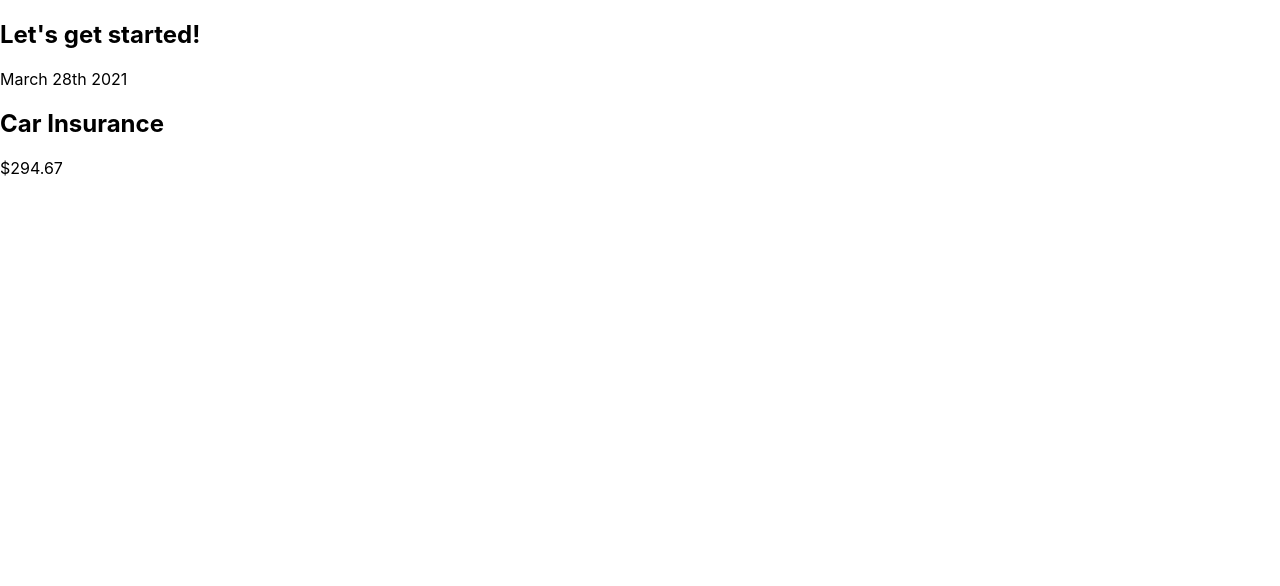
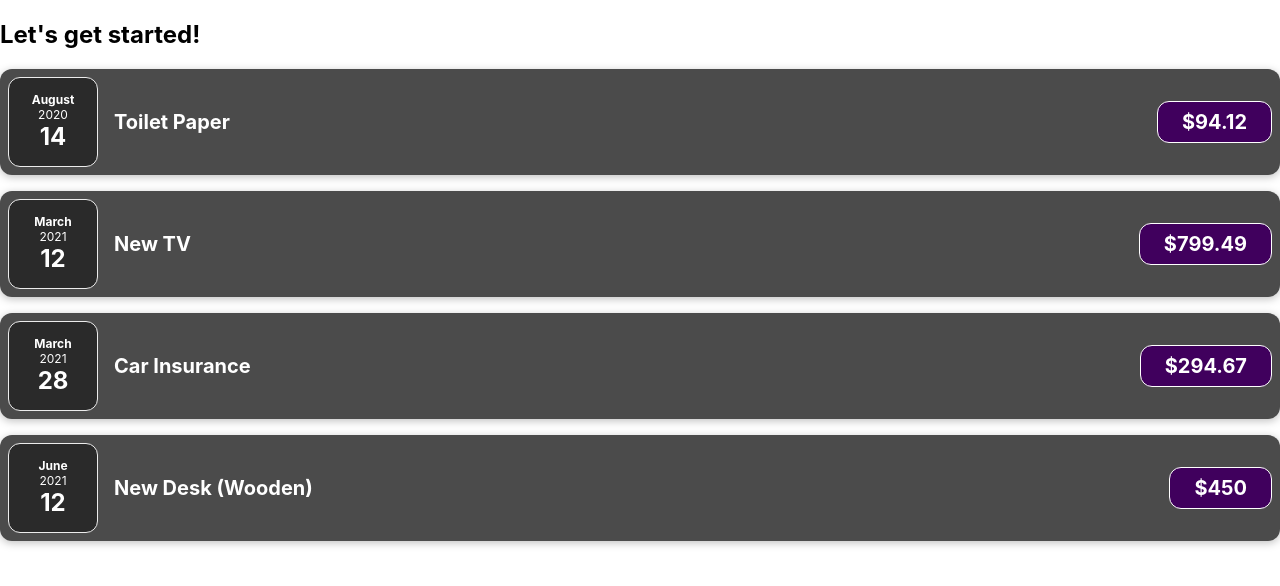
Before and after one commit to IAmJerryJ/Joidea_Intern, a React (Create React App) app in the folder react/react-complete-guide/: page / in a window 1280 px wide. Shown: the top 586 px of the page. Built offline with nearby package versions, Linux system fonts and the light colour scheme.

Commit message:
Updated react/Expense

```diff
--- a/react/react-complete-guide/src/App.js
+++ b/react/react-complete-guide/src/App.js
@@ -1,10 +1,51 @@
 import ExpenseItem from "./components/ExpenseItem";
 
 function App() {
+  const expenses = [
+    {
+      id: "e1",
+      title: "Toilet Paper",
+      amount: 94.12,
+      date: new Date(2020, 7, 14),
+    },
+    { id: "e2", title: "New TV", amount: 799.49, date: new Date(2021, 2, 12) },
+    {
+      id: "e3",
+      title: "Car Insurance",
+      amount: 294.67,
+      date: new Date(2021, 2, 28),
+    },
+    {
+      id: "e4",
+      title: "New Desk (Wooden)",
+      amount: 450,
+      date: new Date(2021, 5, 12),
+    },
+  ];
+
   return (
     <div>
       <h2>Let's get started!</h2>
-      <ExpenseItem></ExpenseItem>
+      <ExpenseItem
+        title={expenses[0].title}
+        amount={expenses[0].amount}
+        date={expenses[0].date}
+      />
+      <ExpenseItem
+        title={expenses[1].title}
+        amount={expenses[1].amount}
+        date={expenses[1].date}
+      />
+      <ExpenseItem
+        title={expenses[2].title}
+        amount={expenses[2].amount}
+        date={expenses[2].date}
+      />
+      <ExpenseItem
+        title={expenses[3].title}
+        amount={expenses[3].amount}
+        date={expenses[3].date}
+      />
     </div>
   );
 }
--- /dev/null
+++ b/react/react-complete-guide/src/components/ExpenseDate.css
@@ -0,0 +1,26 @@
+.expense-date {
+  display: flex;
+  flex-direction: column;
+  width: 5.5rem;
+  height: 5.5rem;
+  border: 1px solid #ececec;
+  background-color: #2a2a2a;
+  color: white;
+  border-radius: 12px;
+  align-items: center;
+  justify-content: center;
+}
+
+.expense-date__month {
+  font-size: 0.75rem;
+  font-weight: bold;
+}
+
+.expense-date__year {
+  font-size: 0.75rem;
+}
+
+.expense-date__day {
+  font-size: 1.5rem;
+  font-weight: bold;
+}
--- /dev/null
+++ b/react/react-complete-guide/src/components/ExpenseDate.js
@@ -0,0 +1,17 @@
+import './ExpenseDate.css';
+
+function ExpenseDate(props) {
+  const month = props.date.toLocaleString("en-US", { month: "long" });
+  const day = props.date.toLocaleString("en-US", { day: "2-digit" });
+  const year = props.date.getFullYear();
+
+  return (
+    <div className="expense-date">
+      <div className="expense-date__month">{month}</div>
+      <div className="expense-date__year">{year}</div>
+      <div className="expense-date__day">{day}</div>
+    </div>
+  );
+}
+
+export default ExpenseDate;
--- /dev/null
+++ b/react/react-complete-guide/src/components/ExpenseItem.css
@@ -0,0 +1,56 @@
+.expense-item {
+  display: flex;
+  justify-content: space-between;
+  align-items: center;
+  box-shadow: 0 2px 8px rgba(0, 0, 0, 0.25);
+  padding: 0.5rem;
+  margin: 1rem 0;
+  border-radius: 12px;
+  background-color: #4b4b4b;
+}
+
+.expense-item__description {
+  display: flex;
+  flex-direction: column;
+  gap: 1rem;
+  align-items: flex-end;
+  flex-flow: column-reverse;
+  justify-content: flex-start;
+  flex: 1;
+}
+
+.expense-item h2 {
+  color: #3a3a3a;
+  font-size: 1rem;
+  flex: 1;
+  margin: 0 1rem;
+  color: white;
+}
+
+.expense-item__price {
+  font-size: 1rem;
+  font-weight: bold;
+  color: white;
+  background-color: #40005d;
+  border: 1px solid white;
+  padding: 0.5rem;
+  border-radius: 12px;
+}
+
+@media (min-width: 580px) {
+  .expense-item__description {
+    flex-direction: row;
+    align-items: center;
+    justify-content: flex-start;
+    flex: 1;
+  }
+
+  .expense-item__description h2 {
+    font-size: 1.25rem;
+  }
+
+  .expense-item__price {
+    font-size: 1.25rem;
+    padding: 0.5rem 1.5rem;
+  }
+}
--- a/react/react-complete-guide/src/components/ExpenseItem.js
+++ b/react/react-complete-guide/src/components/ExpenseItem.js
@@ -1,13 +1,18 @@
-function ExpenseItem() {
-    return (
-        <div>
-            <div>March 28th 2021</div>
-            <div>
-                <h2>Car Insurance</h2>
-                <div>$294.67</div>
-            </div>
-        </div>
-        )
+import ExpenseDate from "./ExpenseDate";
+import "./ExpenseItem.css";
+
+function ExpenseItem(props) {
+
+
+  return (
+    <div className="expense-item">
+          <ExpenseDate date={ props.date} />
+      <div className="expense-item__description">
+        <h2>{props.title}</h2>
+        <div className="expense-item__price">${props.amount}</div>
+      </div>
+    </div>
+  );
 }
 
 export default ExpenseItem;
```
